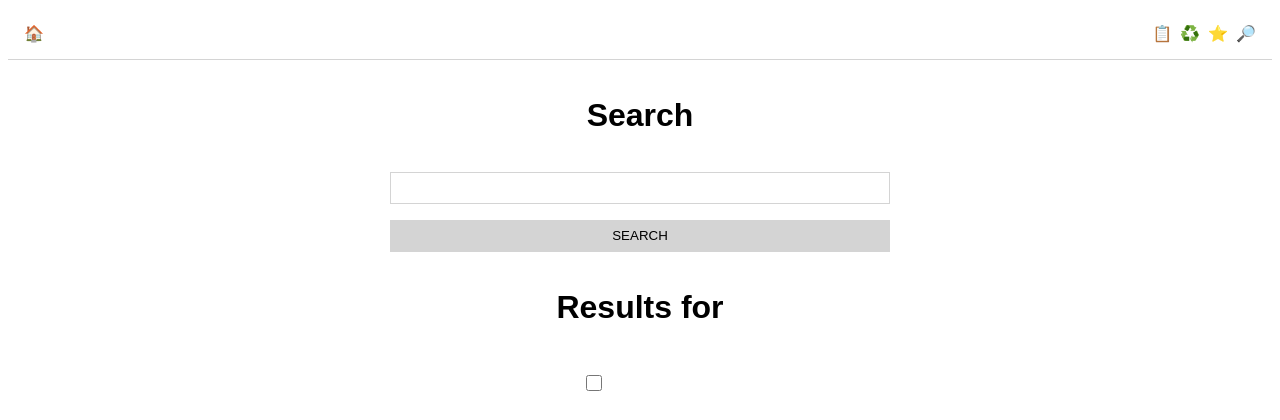
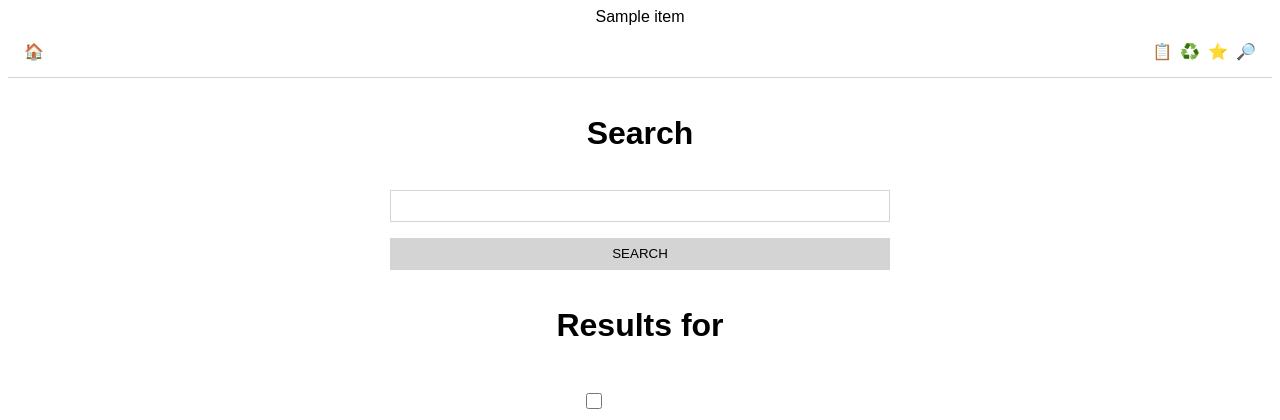
Before and after one commit to Muxelmann/media-vault, a Python web app: template src/media_vault/templates/content/item-search.html.jinja2 in a window 1280 px wide. Shown: the top 420 px of the page. Run offline with Jinja, Linux system fonts and the light colour scheme; the template is opened without the code that fills it: most values are stand-ins (such as "Sample title", 1, 10 or a date in 2020).

Commit message:
Add title to top of page

```diff
--- a/src/media_vault/static/style.css
+++ b/src/media_vault/static/style.css
@@ -33,6 +33,13 @@ ul {
 a {
     text-decoration: none;
     color: black;
+}
+
+.title {
+    position: relative;
+    display: flex;
+    align-items: center;
+    justify-content: center;
 }
 
 .nav {
--- a/src/media_vault/templates/content/base.html.jinja2
+++ b/src/media_vault/templates/content/base.html.jinja2
@@ -3,6 +3,7 @@
 {% block html_body %}
 <a id="top"></a>
 
+<div class="title">{{item.name}}</div>
 <div class="nav">
     <ul class="breadcrumbs">
         <li><a href="{{ url_for('.get_content') }}">🏠</a></li>
```
